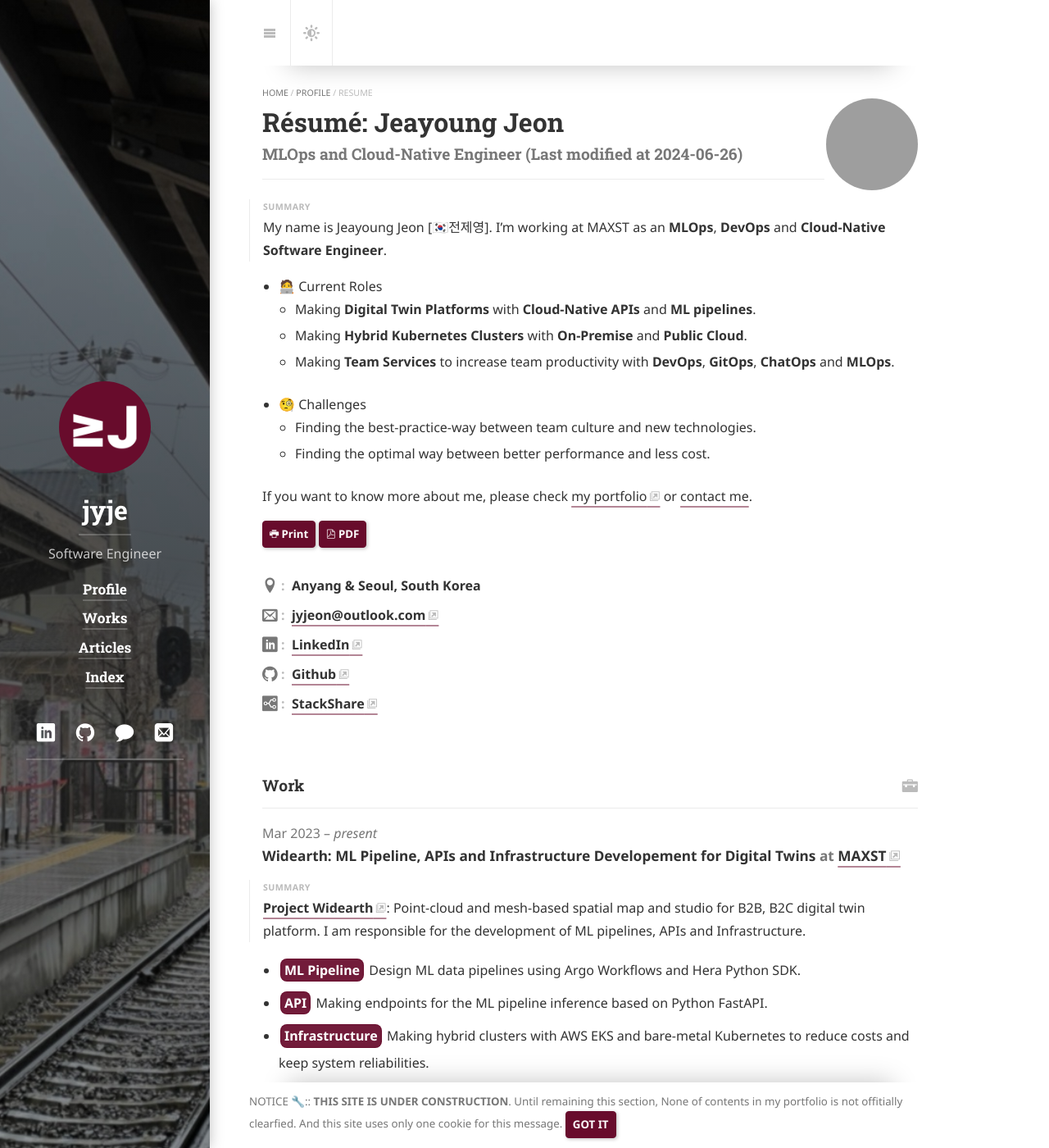
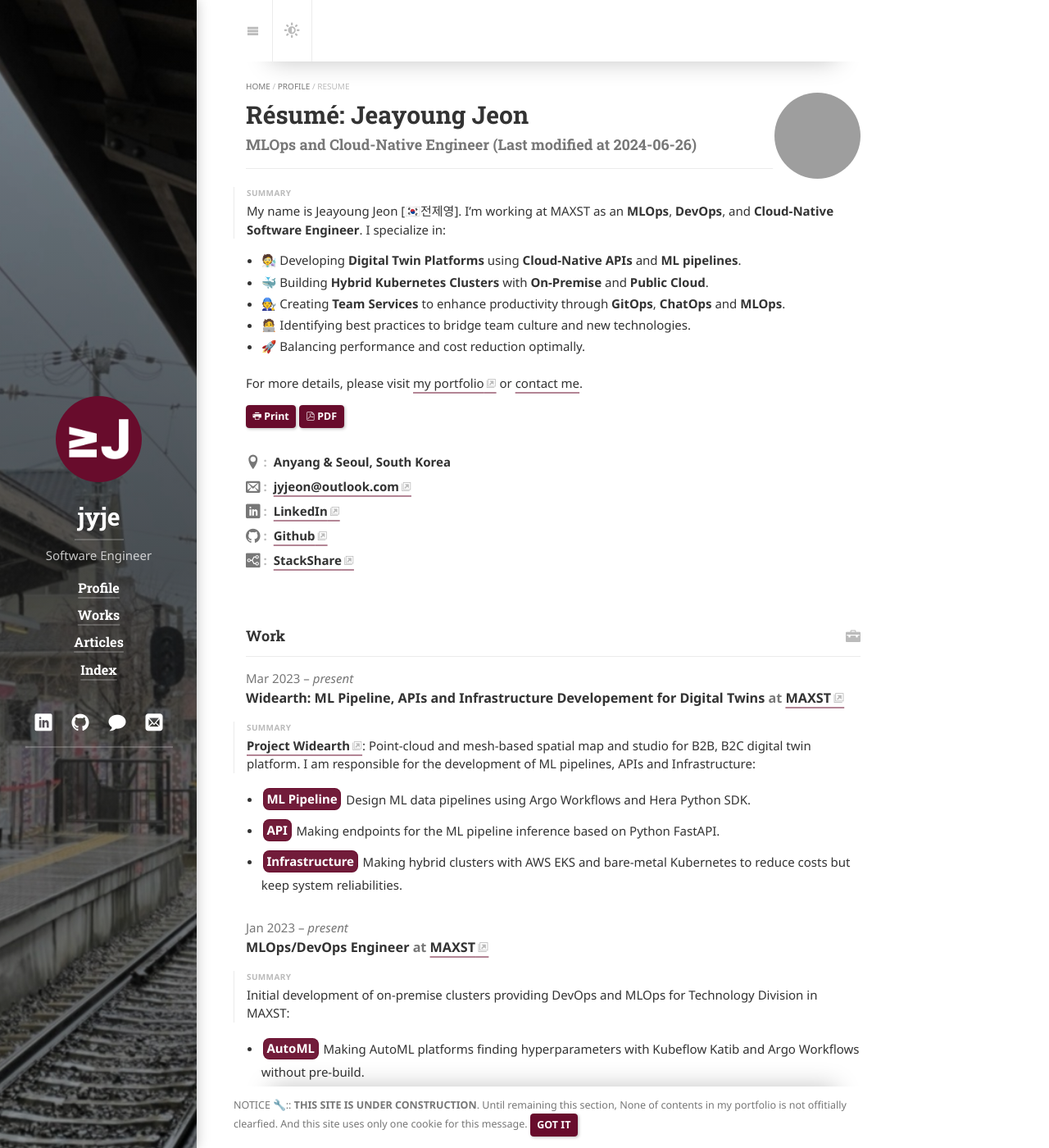
Before and after one commit to jyje/portfolio, a Jekyll site: the page built from profile/resume.md, in a window 1280 px wide and 1400 px high. Shown: the whole window at 82% size. Built offline with Jekyll 4.4.1, drawn with Linux system fonts in a browser that asks for light colours; cached includes are drawn as plain includes; nearby versions of some CDN libraries; some web fonts are replaced; library files that are not in the unit come from our copies; some of the changed text lies outside the part shown; grey boxes are pictures that could not be loaded.

Commit message:
🔧 resume: update layouts and contents

```diff
--- a/_data/resume.yml
+++ b/_data/resume.yml
@@ -40,17 +40,16 @@
       title: Résumé
       summary: >
         My name is Jeayoung Jeon [🇰🇷전제영].
-        I'm working at MAXST as an **MLOps**, **DevOps** and **Cloud-Native Software Engineer**.
+        I'm working at MAXST as an **MLOps**, **DevOps**, and **Cloud-Native Software Engineer**.
+        I specialize in:
 
-        - 🧑‍💻 Current Roles
-          - Making **Digital Twin Platforms** with **Cloud-Native APIs** and **ML pipelines**.
-          - Making **Hybrid Kubernetes Clusters** with **On-Premise** and **Public Cloud**.
-          - Making **Team Services** to increase team productivity with **DevOps**, **GitOps**, **ChatOps** and **MLOps**.
-        - 🧐 Challenges
-          - Finding the best-practice-way between team culture and new technologies.
-          - Finding the optimal way between better performance and less cost.
+          - 🧑‍🔬 Developing **Digital Twin Platforms** using **Cloud-Native APIs** and **ML pipelines**.
+          - 🐳 Building **Hybrid Kubernetes Clusters** with **On-Premise** and **Public Cloud**.
+          - 🧑‍🔧 Creating **Team Services** to enhance productivity through **GitOps**, **ChatOps** and **MLOps**.
+          - 🧑‍💻 Identifying best practices to bridge team culture and new technologies.
+          - 🚀 Balancing performance and cost reduction optimally.
 
-        If you want to know more about me, please check <a href='https://jyje.live/profile'>my portfolio</a> or <a href='mailto:jyjeon+contact@outlook.com'>contact me</a>.
+        For more details, please visit <a href='https://jyje.live/profile'>my portfolio</a> or <a href='mailto:jyjeon+contact@outlook.com'>contact me</a>.
     # I provide environments for develpers and researchers to make best-practice softwares with optimal efforts and cost.
     # - 🎉 Achievements
     #   - Reduced cloud budgets more than **50%** via **Hybrid Clusters** against **Public Cloud** only.
@@ -64,15 +63,15 @@
       summary: >
         Here are my skills and highlighted items are industry-ready.
         More details are available on <a href='https://stackshare.io/jyje/jyje-pro-stack'>Stackshare</a>.
+
 work:
-
   - company: MAXST
     position: "Widearth: ML Pipeline, APIs and Infrastructure Developement for Digital Twins"
     website: https://maxst.com/en
     startDate: "2023-03-01"
     summary: >
       <a class="h-card" href="https://widearth.world"><b>Project Widearth</b></a>:
-      Point-cloud and mesh-based spatial map and studio for B2B, B2C digital twin platform. I am responsible for the development of ML pipelines, APIs and Infrastructure.
+      Point-cloud and mesh-based spatial map and studio for B2B, B2C digital twin platform. I am responsible for the development of ML pipelines, APIs and Infrastructure:
     highlights:
       - >
         <b class="skill-tag-highlight">ML Pipeline</b>
@@ -82,55 +81,27 @@
           Making endpoints for the ML pipeline inference based on Python FastAPI.
       - >
         <b class="skill-tag-highlight">Infrastructure</b>
-          Making hybrid clusters with AWS EKS and bare-metal Kubernetes to reduce costs and keep system reliabilities.
+          Making hybrid clusters with AWS EKS and bare-metal Kubernetes to reduce costs but keep system reliabilities.
 
   - company: MAXST
     position: MLOps/DevOps Engineer
     website: https://maxst.com/en
     startDate: "2023-01-01"
     summary: >
-      DevOps and Computer Vision Engineer with
+      Initial development of on-premise clusters providing DevOps and MLOps for Technology Division in MAXST:
     highlights:
       - >
         <b class="skill-tag-highlight">AutoML</b>
-          Making AutoML platform with Kubeflow Katib.
+          Making AutoML platforms finding hyperparameters with Kubeflow Katib and Argo Workflows without pre-build.
+      - >
+        <b class="skill-tag-highlight">JupyterHub</b>
+          Making On-Demand JupyterNotebook to distribute resources for ML researchers.
       - >
         <b class="skill-tag-highlight">CI/CD</b>
-          Making AutoML platform with Kubeflow Katib.
+          Making Slackbot providing GitOps: Bitbucket Pipeline, Argo Workflows and Argo CD.
       - >
         <b class="skill-tag-highlight">On-Premise</b>
-          Making AutoML platform with Kubeflow Katib.
-
-  # - company: MAXST
-  #   position: DevOps Engineer
-  #   website: https://maxst.com/en
-  #   startDate: "2023-01-01"
-  #   summary: >
-  #     DevOps and Computer Vision Engineer with
-  #   highlights:
-  #     - >
-  #       <span class="emph btn-inline btn-primary"><b>2024 - Present</b></span> :
-  #         <b>Making On-Demand ML Development Platform as an MLOps Engineer</b>
-  #       <ul>
-  #         <li>
-  #           <a href="https://postech-primo.hosted.exlibrisgroup.com/permalink/f/1031dvf/82POSTECH_INST21232402040003286">
-  #             Visual-SLAM for Digital Twin Systems
-  #           </a>
-  #         </li>
-  #       </ul>
-  #     - >
-  #       <span class="emph btn-inline btn-primary"><b>2024 - Present</b></span> :
-  #         <b>Cloud-Native Software Development</b>
-  #       <ul>
-  #         <li>
-  #           <a href="https://postech-primo.hosted.exlibrisgroup.com/permalink/f/1031dvf/82POSTECH_INST21232402040003286">
-  #             Visual-SLAM for Digital Twin Systems
-  #           </a>
-  #         </li>
-  #       </ul>
-  #     - >
-  #       <span class="emph btn-inline btn-primary"><b>2023</b></span> :
-  #         Visual-SLAM and SfM for Digital Twin Systems
+          Making bare-metal Kubernetes clusters using IaC tools such as Ansible.
 
   - company: MAXST
     position: Computer Vison Engineer
@@ -142,8 +113,6 @@
     highlights:
       - Visual-SLAM Research for Digital Twin Systems
       - Developing ICP Algorithm to Align 3D Point Clouds
-      - Developing a CMS for Spatial Map
-
 
   - company: POSTECH
     position: "Graduate Student with Integrated Program"
@@ -154,7 +123,7 @@
       During my time as a graduate student at POSTECH, I had the privilege of working in two renowned research labs:
     highlights:
       - >
-        <span class="emph btn-inline btn-primary"><b>2018 - 2020</b></span> :
+        <b class="skill-tag-highlight">2018 - 2020</b>
           <b>Computing and Control Engineering Lab.</b>
         <ul>
           <li>
@@ -165,7 +134,7 @@
         </ul>
 
       - >
-        <span class="emph btn-inline btn-primary"><b>2012 - 2018</b></span> :
+        <b class="skill-tag-highlight">2012 - 2018</b>
           <b>Advanced Signal Processing Lab.</b>
         <ul>
           <li>
@@ -174,6 +143,72 @@
             </a>
           </li>
         </ul>
+
+skills:
+  - name: MLOps and AI/LLMOps
+    keywords:
+      - Data Pipeline*
+      - AutoML Katib*
+      - Training Operator
+      - JupyterHub*
+      - PyTorch*
+      - OpenCV*
+      - Ollama*
+      - RAG
+
+  - name: DevOps
+    keywords:
+      - Kubernetes*
+      - Argo Workflows*
+      - IaC*
+      - Ansible*
+      - Terraform*
+      - Kubespray*
+      - MicroK8s*
+
+  - name: GitOps
+    keywords:
+      - CI/CD*
+      - Argo CD*
+      - Bitbucket Pipelines*
+      - GitHub Actions*
+      - Kaniko*
+      - Docker/Multi-stage*
+      - Slackbot*
+
+  - name: Application Development
+    keywords:
+      - Python/FastAPI*
+      - Unit Testing*
+      - .NET/WPF*
+      - .NET/MAUI*
+      - Unity
+
+  - name: Programming languages
+    keywords:
+      - Python*
+      - Go*
+      - C#*
+      - C/C++
+      - MATLAB
+
+  - name: Tools
+    keywords:
+      - Visual Studio Code*
+      - Visual Studio*
+      - Jupyter Notebook
+      - MATLAB/Simulink
+
+  - name: OS and Hardware
+    keywords:
+      - Windows*
+      - WSL2*
+      - Ubuntu*
+      - Alpine*
+      - MacOS*
+      - ARM64/Raspberry Pi*
+      - AMD64/Bare Metal*
+      - FPGA
 
   # - company: "POSTECH"
   #   position: "Teaching Assistant"
@@ -251,72 +286,7 @@
 #     releaseDate: "2014-10-01"
 #     website: "https://en.wikipedia.org/wiki/Silicon_Valley_(TV_series)"
 #     summary: "Innovative middle-out compression algorithm that changes the way we store data."
-skills:
 
-  - name: MLOps and AI/LLMOps
-    keywords:
-      - Data Pipeline*
-      - AutoML Katib*
-      - Training Operator
-      - JupyterHub*
-      - PyTorch*
-      - OpenCV*
-      - Ollama*
-      - RAG
-
-  - name: DevOps
-    keywords:
-      - Kubernetes*
-      - Argo Workflows*
-      - IaC*
-      - Ansible*
-      - Terraform*
-      - Kubespray*
-      - MicroK8s*
-
-  - name: GitOps
-    keywords:
-      - CI/CD*
-      - Argo CD*
-      - Bitbucket Pipelines*
-      - GitHub Actions*
-      - Kaniko*
-      - Docker/Multi-stage*
-      - Slackbot*
-
-  - name: Application Development
-    keywords:
-      - Python/FastAPI*
-      - Unit Testing*
-      - .NET/WPF*
-      - .NET/MAUI*
-      - Unity
-
-  - name: Programming languages
-    keywords:
-      - Python*
-      - Go*
-      - C#*
-      - C/C++
-      - MATLAB
-
-  - name: Tools
-    keywords:
-      - Visual Studio Code*
-      - Visual Studio*
-      - Jupyter Notebook
-      - MATLAB/Simulink
-
-  - name: OS and Hardware
-    keywords:
-      - Windows*
-      - WSL2*
-      - Ubuntu*
-      - Alpine*
-      - MacOS*
-      - ARM64/Raspberry Pi*
-      - AMD64/Bare Metal*
-      - FPGA
 
 languages:
   - language: "Korean"
```
Also changed, not shown: _data/variables.yml (+5 -5 lines).
